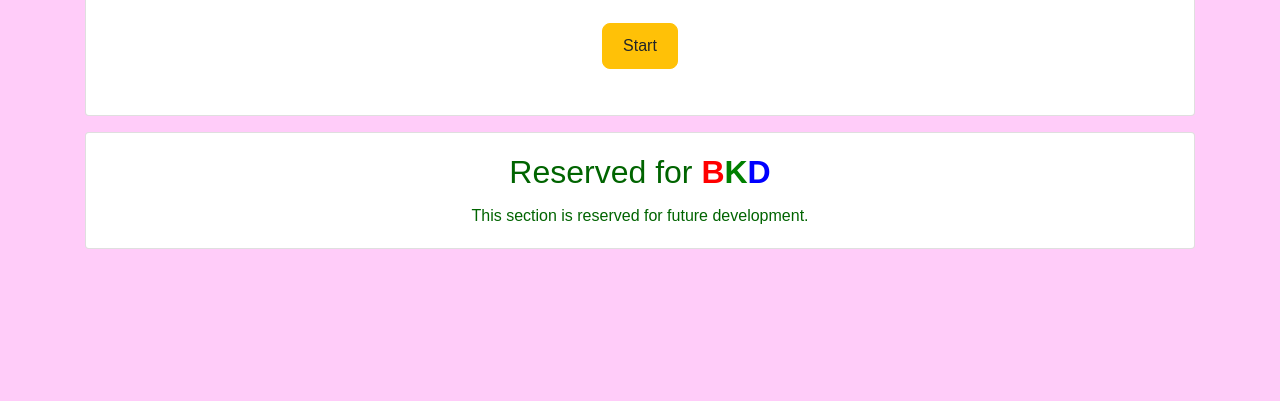
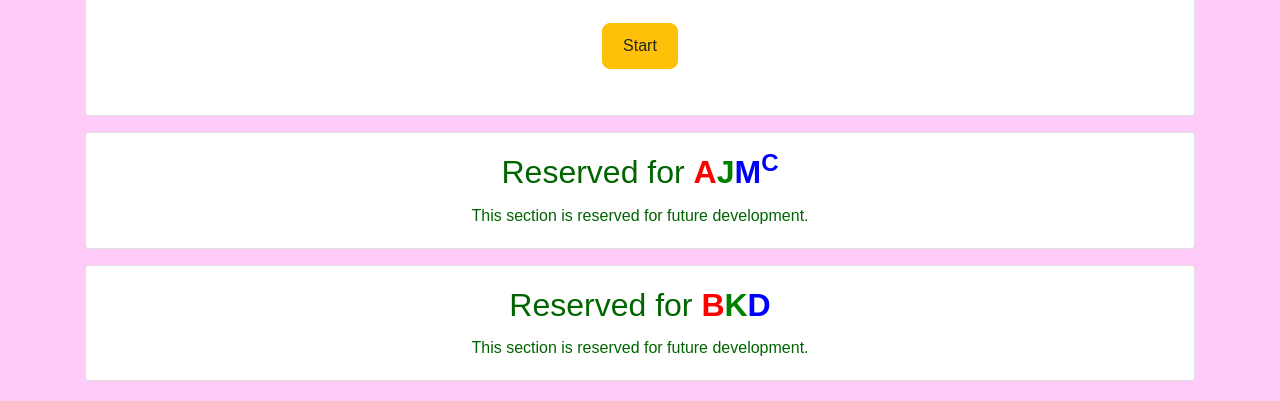
Before and after one commit to jmcpheron/booger_quest, a website: page public/index.html in a window 1280 px wide. Shown: the part 655-1056 px from the top of the page. Before the commit the page ends 924 px from the top, so only its background shows below. Drawn offline with nearby package versions, Linux system fonts and the light colour scheme.

Commit message:
Add placeholder for new game

```diff
--- a/public/index.html
+++ b/public/index.html
@@ -41,6 +41,12 @@
 </div>
 <div class="card mt-3">
     <div class="card-body">
+	    <h2 class="card-title">Reserved for <span class="ajm">A</span><span class="ajm">J</span><span class="ajm">M</span><span class="ajm"><sup>C</sup></span></h2>
+        <p class="card-text">This section is reserved for future development.</p>
+    </div>
+</div>
+<div class="card mt-3">
+    <div class="card-body">
         <h2 class="card-title">Reserved for <span class="bkd">B</span><span class="bkd">K</span><span class="bkd">D</span></h2>
         <p class="card-text">This section is reserved for future development.</p>
     </div>
--- a/public/styles.css
+++ b/public/styles.css
@@ -14,6 +14,16 @@ body {
 .bkd:nth-child(1) { color: red; }    /* B */
 .bkd:nth-child(2) { color: green; }  /* K */
 .bkd:nth-child(3) { color: blue; }   /* D */
+
+.ajm {
+    font-size: 32px;
+    font-weight: bold;
+    }
+
+.ajm:nth-child(1) { color: red; }    /* A */
+.ajm:nth-child(2) { color: green; }  /* J */
+.ajm:nth-child(3) { color: blue; }   /* M */
+.ajm:nth-child(4) { color: blue; }   /* C */
 
 .main-content {
     margin: auto;
```
